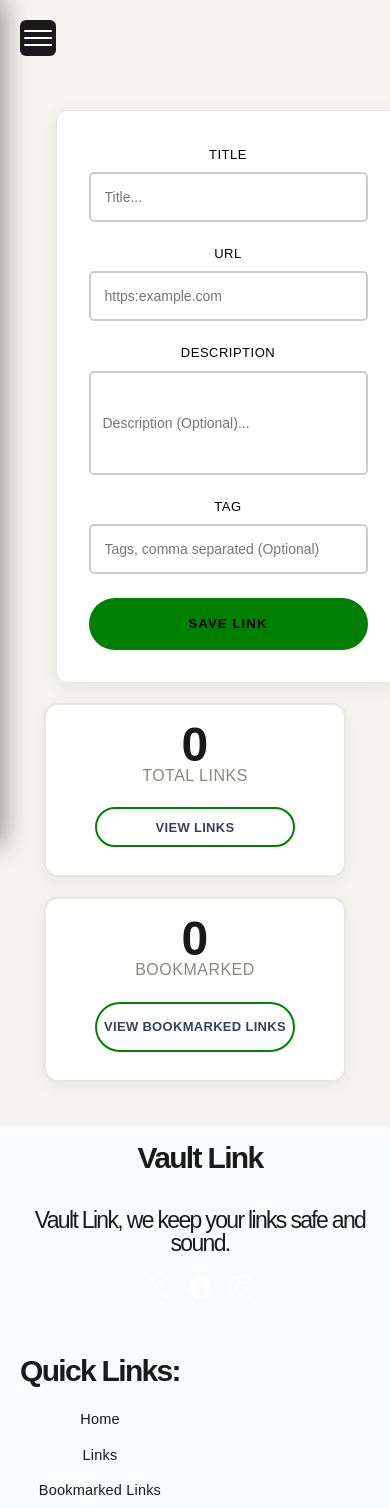
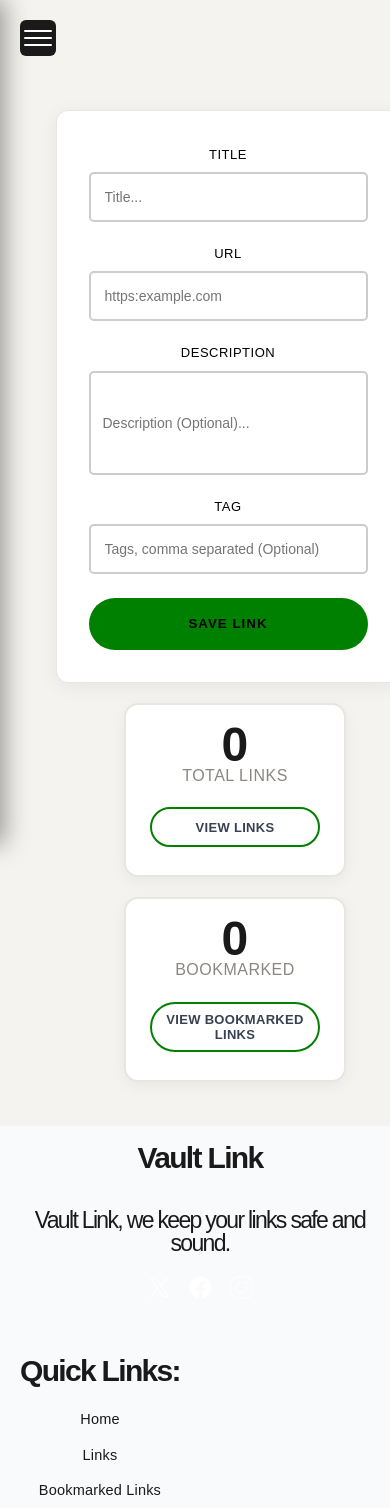
Before and after one commit to surprise2024-cpu/challenge-2-Link-Vault, a React (Vite) app: page / in a window 390 px wide. Built offline with nearby package versions, Linux system fonts and the light colour scheme; a web font is replaced by a local one.

Commit message:
media queries update

```diff
--- a/src/components/Body/Body.module.css
+++ b/src/components/Body/Body.module.css
@@ -28,7 +28,7 @@
 
 @media (min-width: 1200px) {
     .body-cont {
-        max-width: 1640px; /*1400px + 240px, so contect matched 1400px*/
+        max-width: 1640px; /*1400px + 240px, so content matched 1400px*/
         margin: 0 auto;
     }
 }
@@ -47,7 +47,9 @@
 
 @media (max-width: 768px) {
     .body-cont {
-        grid-template-columns: 1fr;
+        display: flex;
+        flex-direction: column;
+        justify-content: center;
         min-height: auto;
         gap: 24px;
         padding: 80px 20px 20px;
@@ -61,6 +63,7 @@
         padding-top: 0;
         justify-content: space-between;
         gap: 16px;
+        margin-left: 80px;
     }
 }
 
--- a/src/components/Search/Search.module.css
+++ b/src/components/Search/Search.module.css
@@ -13,7 +13,6 @@
     width: 100%;
 
     gap: 20px;
-    padding: 32px;
     background-color: #ffffff;
     border: 1px solid #e8e6e0;
     border-radius: 12px;
@@ -101,6 +100,14 @@
     font-size: 25px;
 }
 
+@media (max-width: 1023) {
+    .link-form {
+        width: 90%;
+        max-width: 400px;
+        font-size: 0.9rem;
+    }
+}
+
 @media (max-width: 768px) {
     .link-form {
         margin-top: 20px;
```
Also changed, not shown: src/components/Navbar/Navbar.module.css (line endings or trailing spaces).
